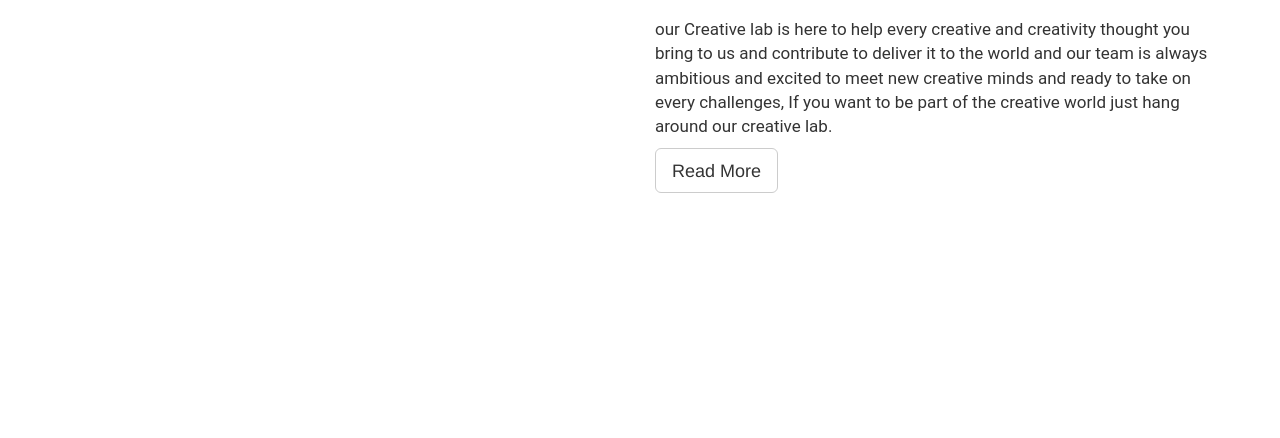
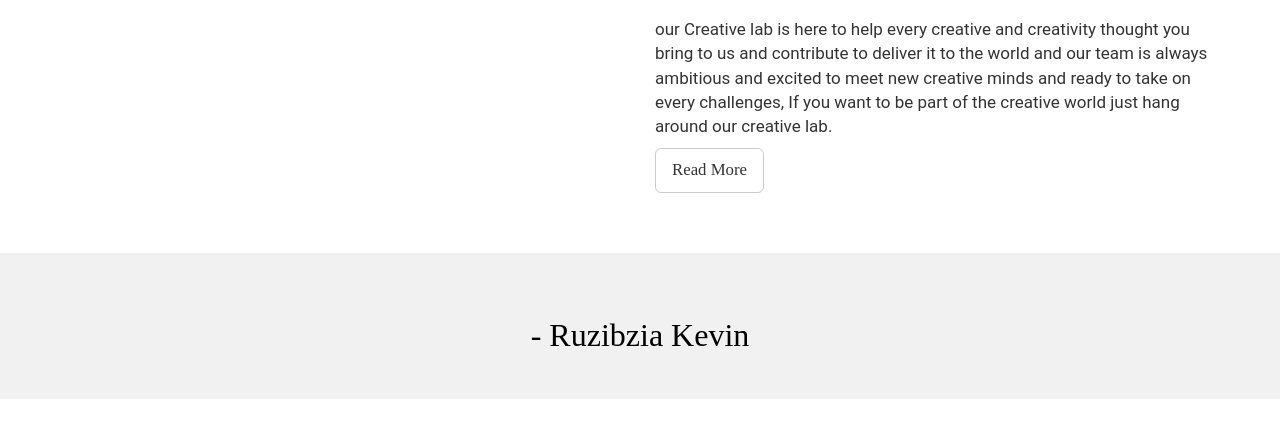
Before and after one commit to RuzibizaKevin/Project-on-going, a plain HTML site: page index.html in a window 1280 px wide. Shown: the part 148-586 px from the top of the page. Drawn offline with nearby package versions, Linux system fonts and the light colour scheme; a script that the page names is missing.

Commit message:
Adding a Quote

```diff
--- a/css/style.css
+++ b/css/style.css
@@ -39,4 +39,23 @@ p {
 }
 #showcase .btn{
 	height: 45px;
+	font-size: 1.2em;
+	font-family: poppins;
 }
+#testimonial {
+	background: #f1f1f1;
+	padding: 50px 0 30px 0;
+	text-align: center;
+	margin-top: 40px;
+}
+
+#testimonial p {
+	font-size: 32px;
+	font-family: 'Josefin Sans';
+	color: #000;
+}
+
+#testimonial p.customer {
+	font-size: 20px;
+	color: #666;
+}
--- a/index.html
+++ b/index.html
@@ -51,6 +51,16 @@
         </div>
       </div>
     </section>
+    <br>
+        <section id="testimonial">
+      <div class="container">
+        <p>
+
+        </p>
+        <p class="C.E.O">- Ruzibzia Kevin</p>
+      </div>
+    </section>
+
 
 
 
```
